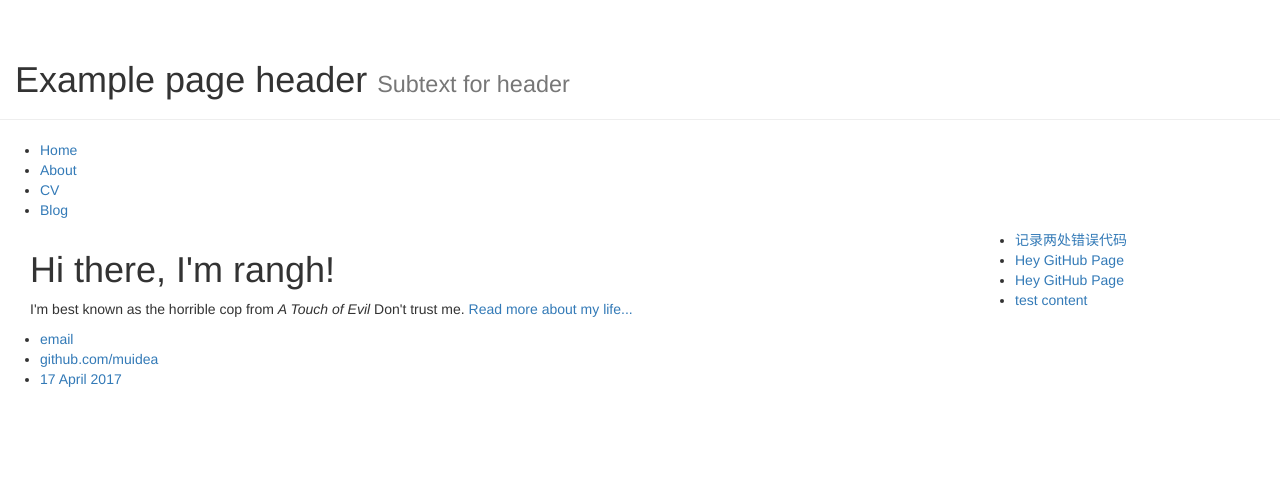
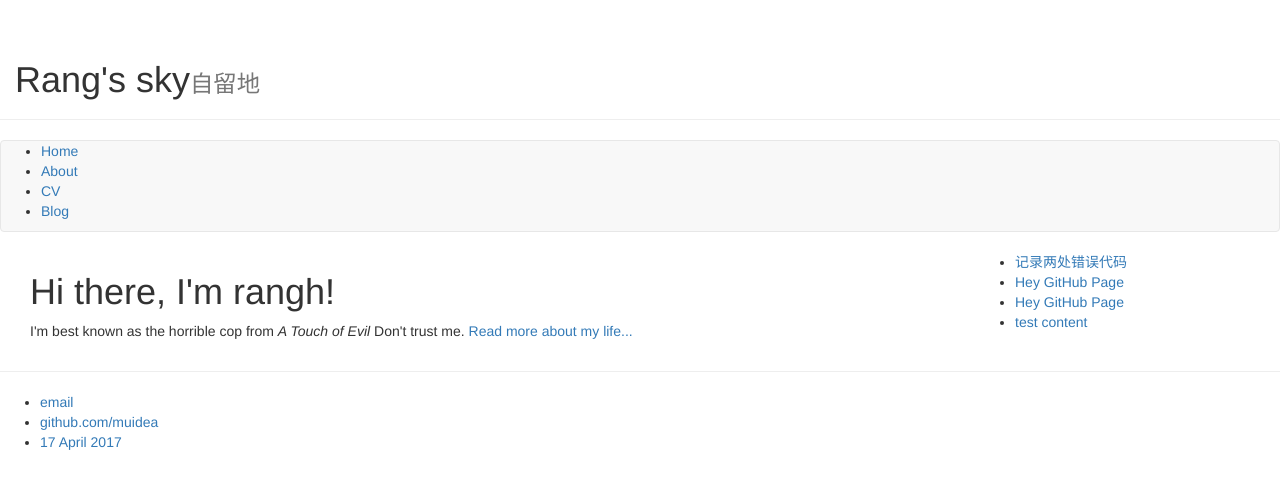
Before and after one commit to muidea/muidea.github.io, a Jekyll site: the page built from index.html, in a window 1280 px wide. Shown: the top 489 px of the page. Built offline with Jekyll 4.4.1, drawn with Linux system fonts in a browser that asks for light colours.

Commit message:
更新模板

```diff
--- a/_layouts/default.html
+++ b/_layouts/default.html
@@ -10,10 +10,10 @@
 
 <body>
     <div class="container-fluid page-header">
-        <h1>Example page header <small>Subtext for header</small></h1>
+        <h1>Rang's sky<small>自留地</small></h1>
     </div>
     <div class="container-fluid row">
-        <nav>
+        <nav class="navbar navbar-default">
             <ul>
                 <li><a href="/">Home</a></li>
                 <li><a href="/about">About</a></li>
@@ -42,6 +42,7 @@
             </div>
         </div>
     </div>
+    <hr/>
     <footer>
         <ul>
             <li><a href="mailto:rangh@foxmail.com">email</a></li>
```
